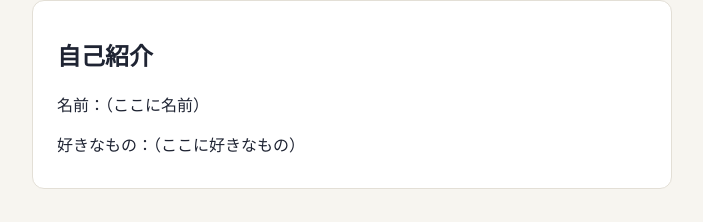
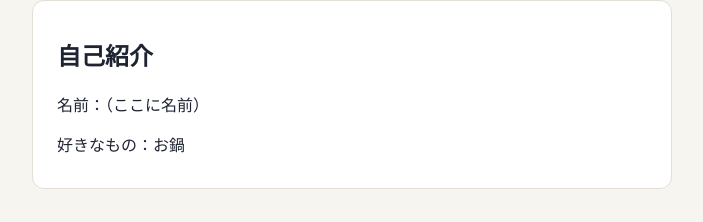
Before and after one commit to shun-syu7/git-practice-h2, a plain HTML site: page index.html in a window 1280 px wide. Shown: the part 171-393 px from the top of the page, without its empty margins (288-991 px from the left). Drawn offline with Linux system fonts and the light colour scheme.

Commit message:
index.htmlに好きなものを追加

```diff
--- a/index.html
+++ b/index.html
@@ -19,7 +19,7 @@
       <h2>自己紹介</h2>
       <!-- STEP5：ここを書き換えてプッシュすると、公開サイトが更新されます -->
       <p>名前：（ここに名前）</p>
-      <p>好きなもの：（ここに好きなもの）</p>
+      <p>好きなもの：お鍋</p>
     </section>
   </main>
 </body>
```
